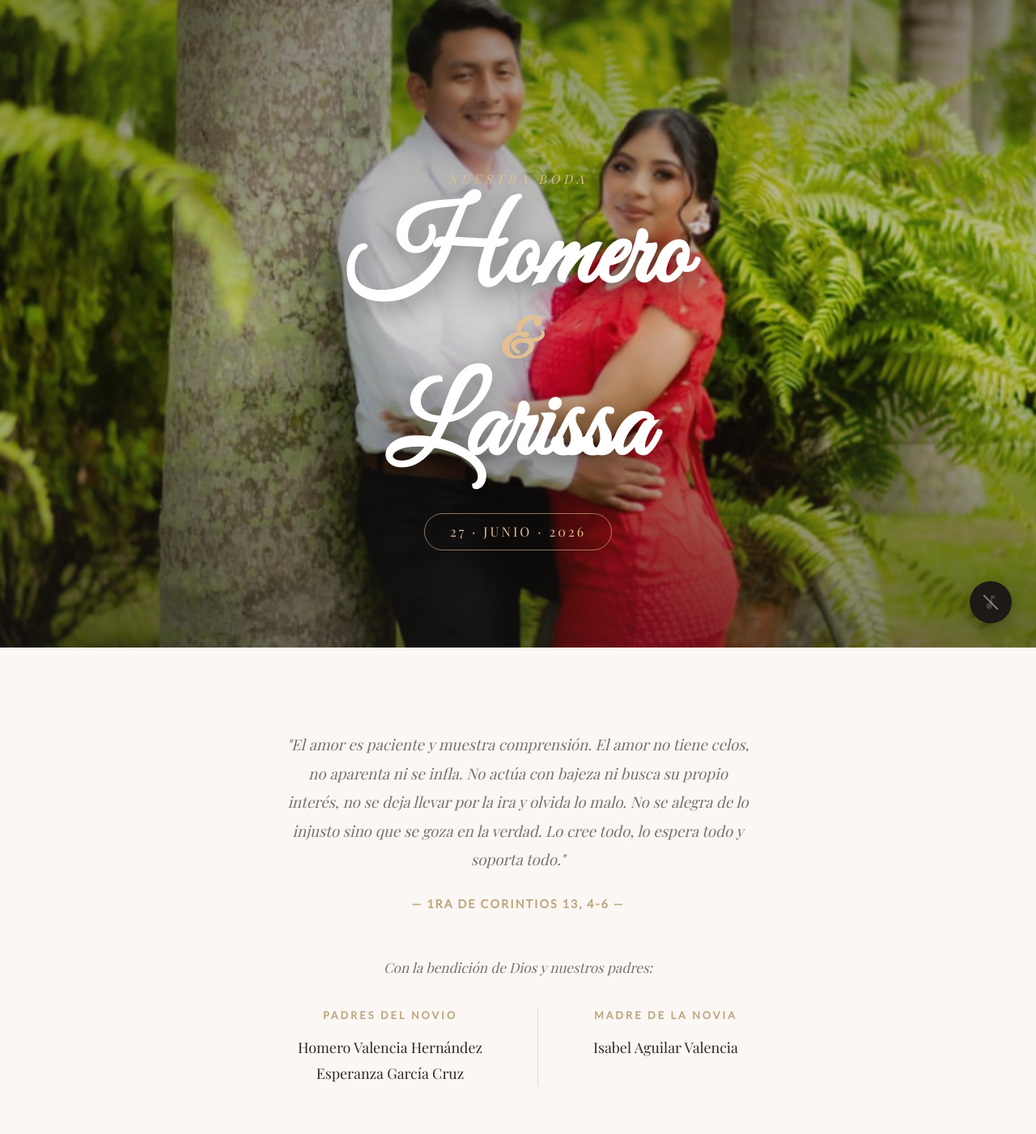
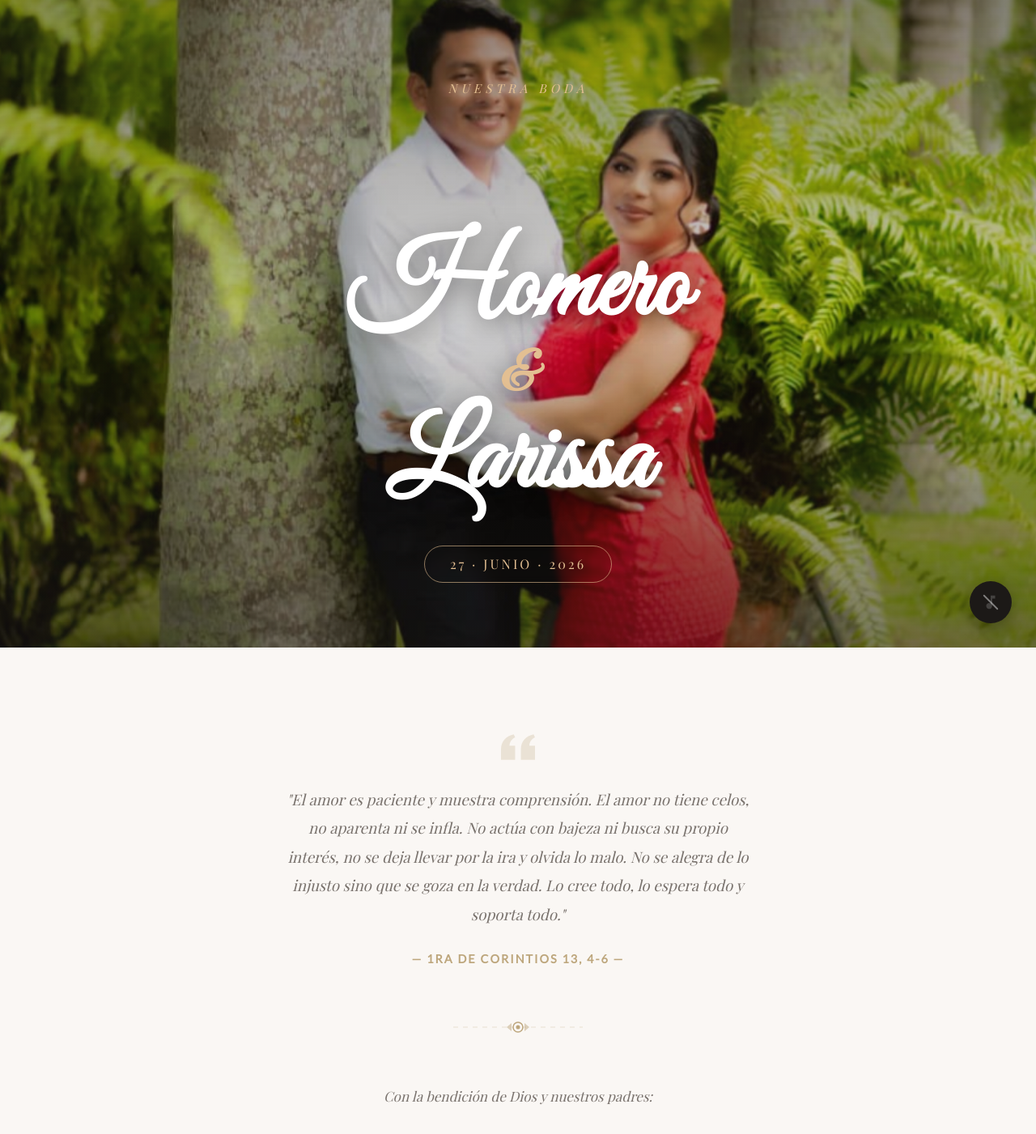
Before and after one commit to VicRa2004/invitacion-boda-2, a Next.js app: page /invitacion in a window 1280 px wide. Shown: the top 1401 px of the page at 81% size. Built offline with nearby package versions, Linux system fonts and the light colour scheme.

Commit message:
fix: corrige como se ven las letras

```diff
--- a/src/app/globals.css
+++ b/src/app/globals.css
@@ -131,9 +131,13 @@ section {
   width: 100%; height: 100%;
   display: flex;
   flex-direction: column;
-  justify-content: flex-end;
+  justify-content: space-between;
   align-items: center;
-  padding: 2rem 1.5rem 15vh;
+  padding: 12vh 1.5rem 10vh;
+}
+
+.hero-top, .hero-bottom {
+  width: 100%;
 }
 
 .hero-overlay .pre-title {
--- a/src/components/Hero.tsx
+++ b/src/components/Hero.tsx
@@ -9,8 +9,14 @@ export default function Hero() {
         className="hero-bg-image"
       />
       <div className="hero-overlay">
+        <div className="hero-top">
           <ScrollReveal delay={0.2}>
             <p className="pre-title">Nuestra Boda</p>
+          </ScrollReveal>
+        </div>
+
+        <div className="hero-bottom">
+          <ScrollReveal delay={0.4}>
             <h1 className="names">
               Homero
               <span>&</span>
@@ -19,6 +25,7 @@ export default function Hero() {
             <span className="hero-date-badge">27 · Junio · 2026</span>
           </ScrollReveal>
         </div>
+      </div>
     </section>
   );
 }
--- a/src/components/StoryAndParents.tsx
+++ b/src/components/StoryAndParents.tsx
@@ -4,7 +4,12 @@ export default function StoryAndParents() {
   return (
     <>
       <ScrollReveal delay={0.2}>
-        <p className="quote">
+        <div style={{ display: "flex", justifyContent: "center", marginBottom: "1.5rem" }}>
+          <svg width="42" height="42" viewBox="0 0 24 24" fill="var(--accent-gold)" xmlns="http://www.w3.org/2000/svg" style={{ opacity: 0.25 }}>
+            <path d="M14.017 21v-7.391c0-5.704 3.731-9.57 8.983-10.609l.995 2.151c-2.432.917-3.995 3.638-3.995 5.849h4v10h-9.983zm-14.017 0v-7.391c0-5.704 3.748-9.57 9-10.609l.996 2.151c-2.433.917-3.996 3.638-3.996 5.849h3.983v10h-9.983z" />
+          </svg>
+        </div>
+        <p className="quote" style={{ position: "relative", zIndex: 2 }}>
           "El amor es paciente y muestra comprensión. El amor no tiene celos,
           no aparenta ni se infla. No actúa con bajeza ni busca su propio
           interés, no se deja llevar por la ira y olvida lo malo. No se alegra
@@ -14,8 +19,20 @@ export default function StoryAndParents() {
         <span className="bible-verse">— 1ra de Corintios 13, 4-6 —</span>
       </ScrollReveal>
 
-      <ScrollReveal delay={0.35}>
-        <div className="parents-names mt-4">
+      <ScrollReveal delay={0.3}>
+        <div style={{ display: "flex", justifyContent: "center", margin: "3.5rem 0" }}>
+          <svg width="180" height="24" viewBox="0 0 180 24" fill="none" xmlns="http://www.w3.org/2000/svg">
+            <path d="M10 12H170" stroke="var(--accent-gold)" strokeWidth="1" strokeDasharray="6 6" opacity="0.3"/>
+            <circle cx="90" cy="12" r="6" fill="var(--bg-light)" stroke="var(--accent-gold)" strokeWidth="1.5"/>
+            <circle cx="90" cy="12" r="2.5" fill="var(--accent-gold)"/>
+            <path d="M76 12L82 7L82 17L76 12Z" fill="var(--accent-gold)" opacity="0.5"/>
+            <path d="M104 12L98 7L98 17L104 12Z" fill="var(--accent-gold)" opacity="0.5"/>
+          </svg>
+        </div>
+      </ScrollReveal>
+
+      <ScrollReveal delay={0.4}>
+        <div className="parents-names">
           <p className="intro-text">Con la bendición de Dios y nuestros padres:</p>
 
           <div className="parents-grid">
```
Lines whose indentation alone changed are shown as unchanged.
